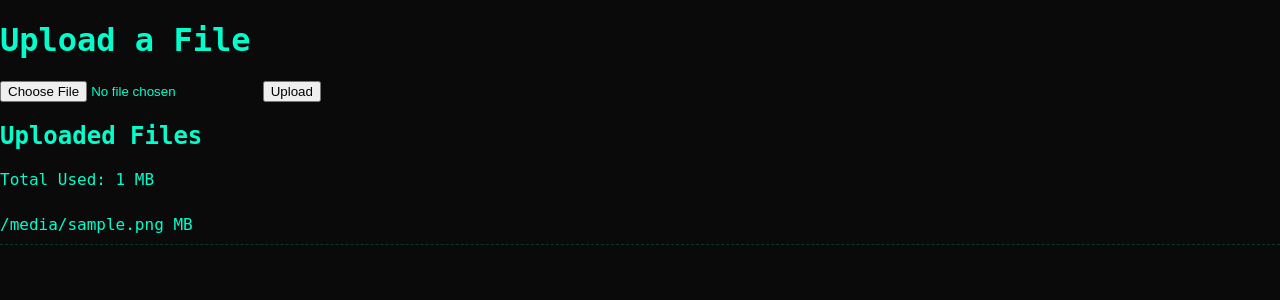
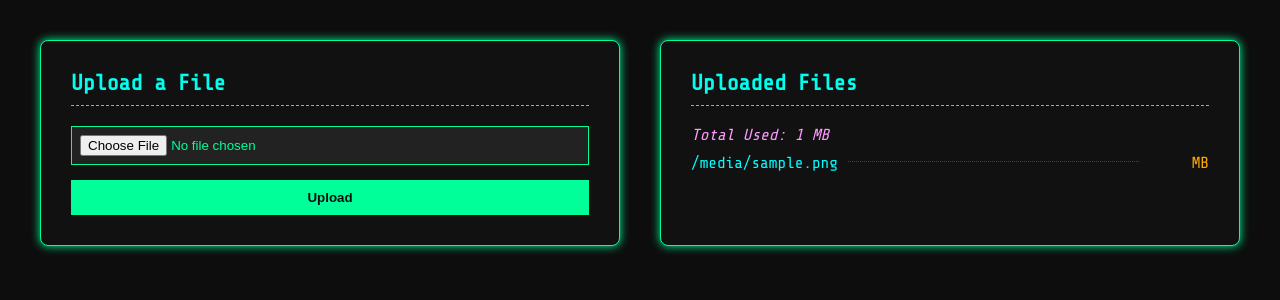
Before and after one commit to Amber100023r44/flask-file-share, a Flask app: template templates/index.html in a window 1280 px wide. Shown: the top 300 px of the page. Run offline with Flask 3, Linux system fonts and the light colour scheme; the template is opened without the code that fills it: most values are stand-ins (such as "Sample title", 1, 10 or a date in 2020).

Commit message:
Update style.css

```diff
--- a/static/style.css
+++ b/static/style.css
@@ -1,105 +1,106 @@
-body {
+@import url('https://fonts.googleapis.com/css2?family=Share+Tech+Mono&display=swap');
+
+* {
+  box-sizing: border-box;
   margin: 0;
-  font-family: 'Share Tech Mono', monospace;
-  background-color: #0a0a0a;
-  color: #00ffcc;
+  padding: 0;
 }
 
-.grid-container {
-  display: grid;
-  grid-template-columns: 1fr 2fr;
-  height: 100vh;
-  gap: 2px;
+body {
+  background-color: #0d0d0d;
+  color: #00ff99;
+  font-family: 'Share Tech Mono', monospace;
+  font-size: 16px;
+  padding: 40px;
 }
 
-/* Upload Panel */
-.upload-panel {
-  background: #111;
-  padding: 40px 30px;
-  display: flex;
-  flex-direction: column;
-  justify-content: center;
-  border-right: 1px solid #00ffcc40;
+.main-grid {
+  display: grid;
+  grid-template-columns: 1fr 1fr;
+  gap: 40px;
 }
 
-.upload-panel .title {
-  font-size: 2em;
-  color: #00ffcc;
-  margin-bottom: 30px;
+.upload-box, .files-box {
+  background-color: #111;
+  padding: 30px;
+  border: 1px solid #00ff99;
+  border-radius: 8px;
+  box-shadow: 0 0 10px #00ff99;
 }
 
-.upload-form label {
-  display: block;
-  margin-bottom: 10px;
-  color: #00ffcc;
-  font-weight: bold;
+.title, .subtitle {
+  font-size: 22px;
+  margin-bottom: 20px;
+  color: #00ffee;
+  border-bottom: 1px dashed #00ff99;
+  padding-bottom: 10px;
 }
 
-.upload-form input[type="file"] {
-  margin-bottom: 20px;
-  background: #0f0f0f;
-  color: #00ffcc;
-  border: 1px dashed #00ffcc90;
+.file-input {
+  background-color: #222;
+  color: #00ff99;
+  border: 1px solid #00ff99;
   padding: 8px;
+  width: 100%;
+  margin-bottom: 15px;
+}
+
+.upload-button {
+  background-color: #00ff99;
+  color: #0d0d0d;
+  padding: 10px 20px;
+  border: none;
+  font-weight: bold;
+  cursor: pointer;
+  transition: 0.3s;
   width: 100%;
 }
 
-.upload-form button {
-  background-color: #00ffcc;
-  border: none;
-  color: #000;
-  padding: 10px 20px;
-  font-weight: bold;
-  cursor: pointer;
-  transition: all 0.2s ease-in-out;
+.upload-button:hover {
+  background-color: #00ffaa;
 }
 
-.upload-form button:hover {
-  background-color: #00bfa6;
-}
-
-.storage-info {
-  margin-top: 30px;
-  font-size: 1em;
-  color: #aaaaaa;
-}
-
-/* File List Panel */
-.file-list-panel {
-  background: #0f0f0f;
-  padding: 40px;
-  overflow-y: auto;
-}
-
-.file-list-panel h2 {
-  color: #00ffcc;
-  margin-bottom: 20px;
-  border-bottom: 1px solid #00ffcc30;
-  padding-bottom: 10px;
+.total-size {
+  margin-bottom: 10px;
+  font-style: italic;
+  color: #ff99ff;
 }
 
 .file-list {
   list-style: none;
-  padding: 0;
-  margin: 0;
+  padding-left: 0;
+  max-height: 400px;
+  overflow-y: auto;
 }
 
 .file-list li {
-  padding: 10px 0;
-  border-bottom: 1px dashed #00ffcc30;
+  display: flex;
+  align-items: center;
+  white-space: nowrap;
+  overflow: hidden;
+  margin-bottom: 10px;
 }
 
-.file-list li a {
-  color: #00ffcc;
+.file-link {
   text-decoration: none;
+  color: #00ffff;
+  max-width: 50%;
+  overflow: hidden;
+  text-overflow: ellipsis;
 }
 
-.file-list li a:hover {
-  text-decoration: underline;
-  color: #00ffee;
+.dots {
+  flex-grow: 1;
+  border-bottom: 1px dotted #444;
+  margin: 0 10px;
+  height: 1px;
+  position: relative;
+  top: -2px;
 }
 
-.no-files {
-  color: #777;
-  font-style: italic;
+.file-size {
+  color: #ffaa00;
+  flex-shrink: 0;
+  min-width: 60px;
+  text-align: right;
 }
```
